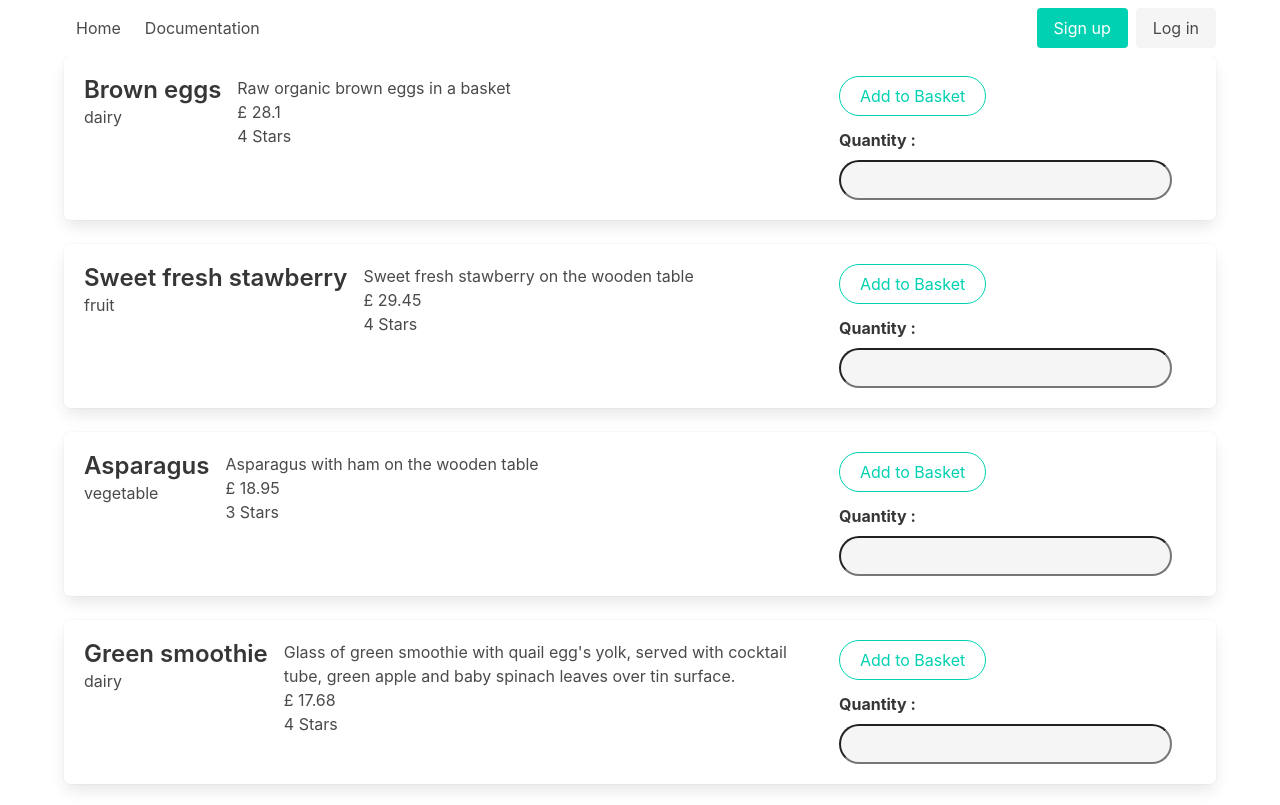
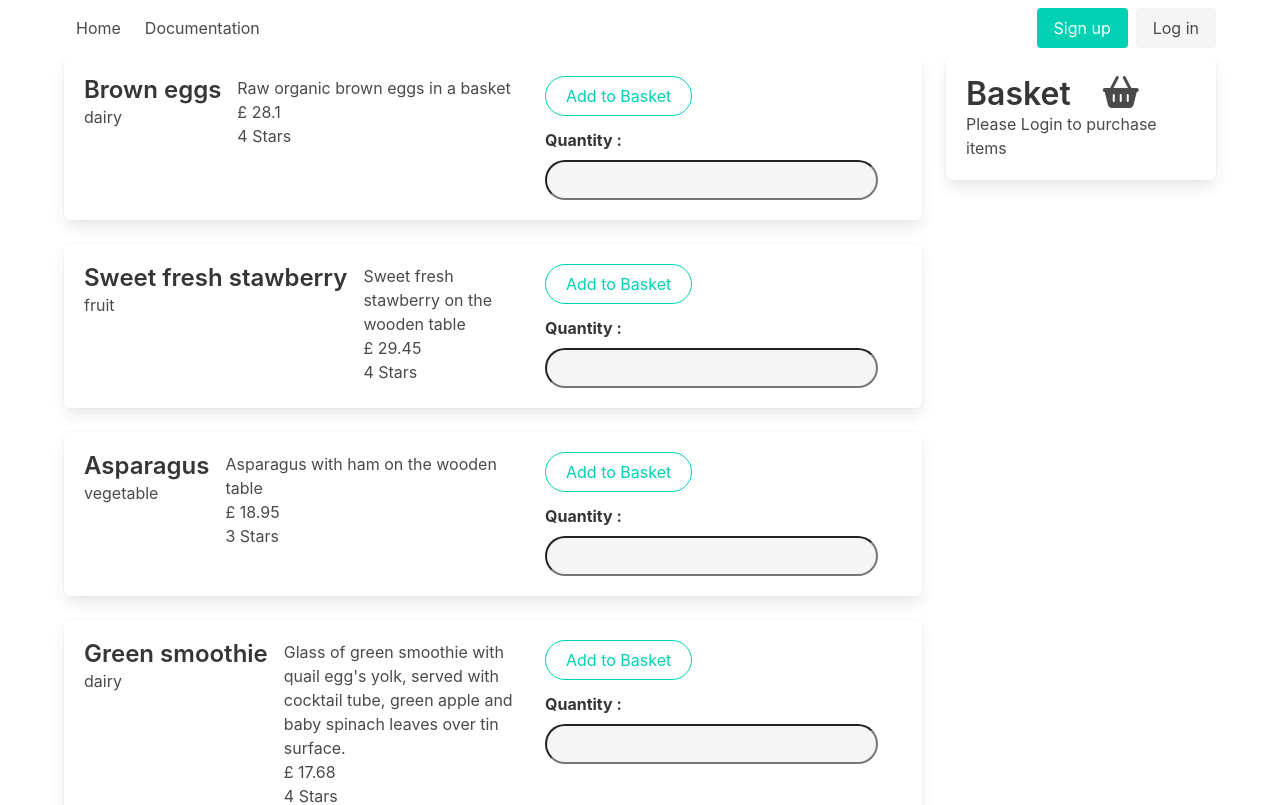
Before and after one commit to OliverW98/Shop, a React (Create React App) app in the folder shopapp/: page / in a window 1280 px wide. Shown: the top 805 px of the page. Built offline with nearby package versions, Linux system fonts and the light colour scheme.

Commit message:
basket box

```diff
--- a/shopapp/public/index.html
+++ b/shopapp/public/index.html
@@ -10,6 +10,10 @@
       crossorigin="anonymous"
       referrerpolicy="no-referrer"
     />
+    <script
+      src="https://kit.fontawesome.com/9fd05898a2.js"
+      crossorigin="anonymous"
+    ></script>
     <title>Shop</title>
   </head>
   <body>
--- a/shopapp/src/App.js
+++ b/shopapp/src/App.js
@@ -2,6 +2,7 @@ import React, { useState } from "react";
 import ProductCard from "./components/ProductCard";
 import ProductList from "./ProductList";
 import Navbar from "./components/Navbar";
+import Basket from "./components/Basket";
 
 function App() {
   const [products, setProdcuts] = useState(ProductList);
@@ -20,7 +21,12 @@ function App() {
   return (
     <div className="container">
       <Navbar />
-      {listOfProducts}
+      <div className="columns">
+        <div className="column is-three-quarters">{listOfProducts}</div>
+        <div className="column">
+          <Basket />
+        </div>
+      </div>
     </div>
   );
 }
--- /dev/null
+++ b/shopapp/src/components/Basket.js
@@ -0,0 +1,16 @@
+function Basket() {
+  return (
+    <div className="box">
+      <div className="media">
+        <div className="media-left">
+          <div className="title">Basket</div>
+        </div>
+        <div className="media-right">
+          <i class="fas fa-shopping-basket fa-2x"></i>
+        </div>
+      </div>
+      Please Login to purchase items
+    </div>
+  );
+}
+export default Basket;
```
